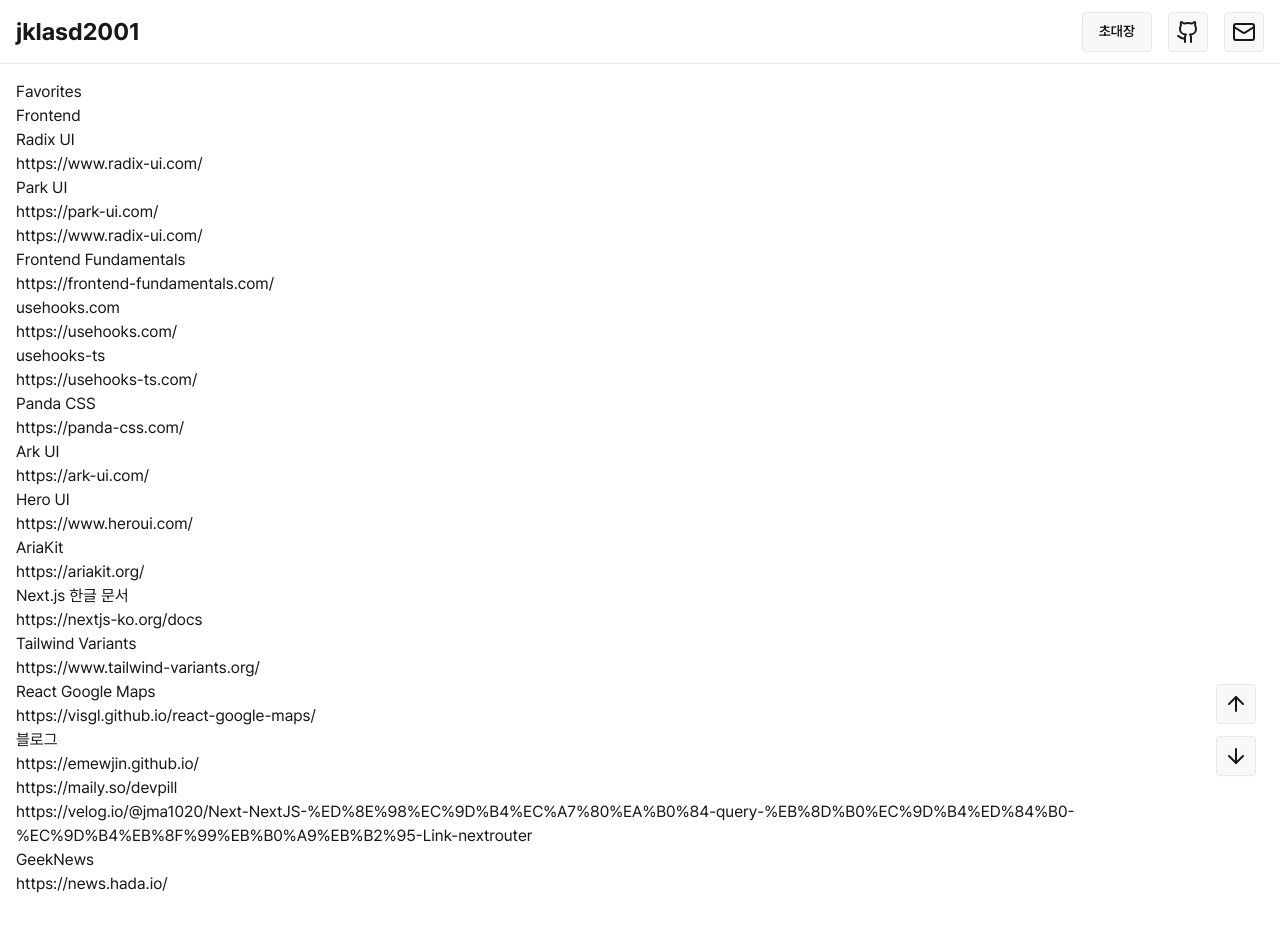
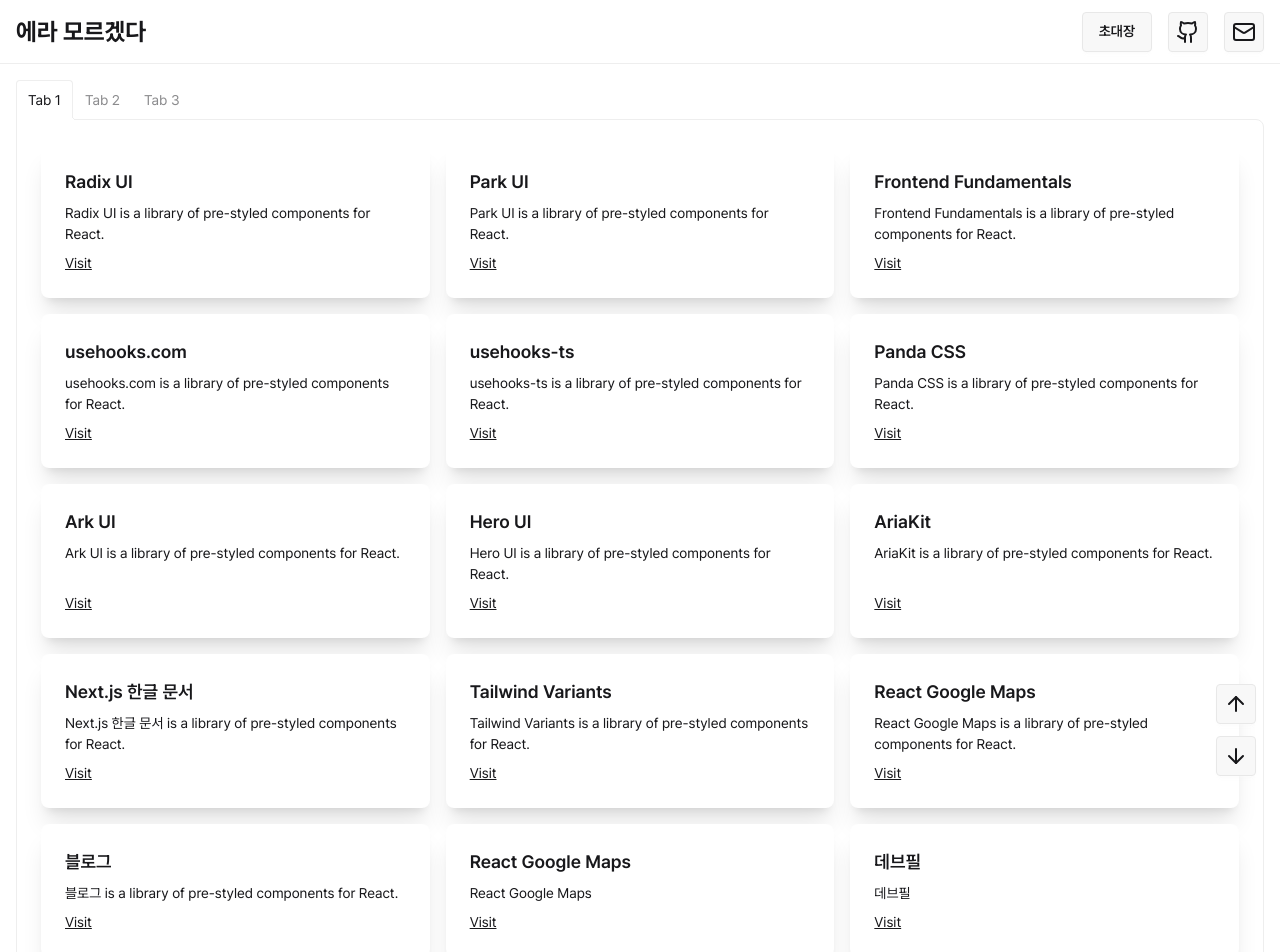
Before and after one commit to jklasd2001/small-to-big, a SvelteKit app: page /favorites in a window 1280 px wide. Shown: the top 952 px of the page. Before the commit the page ends 912 px from the top, so only its background shows below. Built offline with nearby package versions, Linux system fonts and the light colour scheme.

Commit message:
feat: FavoriteCard 컴포넌트 추가

```diff
--- a/src/components/app-shell/index.svelte
+++ b/src/components/app-shell/index.svelte
@@ -4,11 +4,13 @@
   let { children } = $props()
 </script>
 
-<header class="border-b-base-300 fixed top-0 left-0 h-16 w-screen border-b">
+<header
+  class="border-b-base-300 bg-base-100 fixed top-0 left-0 z-50 h-16 w-full border-b select-none"
+>
   <div
     class="mx-auto flex h-full max-w-7xl items-center justify-between gap-4 px-4"
   >
-    <a role="button" href="/" class="text-2xl font-bold">jklasd2001</a>
+    <a role="button" href="/" class="text-2xl font-bold">에라 모르겠다</a>
 
     <div class="flex items-center gap-4">
       <a role="button" href="/invitation-card" class="btn">초대장</a>
--- a/src/routes/(app)/+page.svelte
+++ b/src/routes/(app)/+page.svelte
@@ -3,10 +3,6 @@
 
   const { data } = $props()
 </script>
-
-<svelte:head>
-  <title>YS1991.DEV</title>
-</svelte:head>
 
 <div class="mx-auto max-w-7xl px-4">
   <div class="grid grid-cols-4 gap-4 sm:grid-cols-3">
--- a/src/routes/(app)/favorites/+page.svelte
+++ b/src/routes/(app)/favorites/+page.svelte
@@ -1,58 +1,178 @@
 <script lang="ts">
+  import FavoriteCard from './favorite-card.svelte'
+
+  const state = $state<number>(0)
 </script>
 
-<div>
-  <h1>Favorites</h1>
+<div class="container mx-auto">
+  <div class="tabs tabs-lift">
+    <input
+      type="radio"
+      name="my_tabs_3"
+      class="tab"
+      aria-label="Tab 1"
+      checked={state === 0}
+    />
+    <div class="tab-content bg-base-100 border-base-300 p-6">
+      <div class="grid grid-cols-1 gap-4 md:grid-cols-2 lg:grid-cols-3">
+        <FavoriteCard
+          title="Radix UI"
+          description="Radix UI is a library of pre-styled components for React."
+          tag={['React', 'UI', 'Components']}
+          link="https://www.radix-ui.com/"
+        />
 
-  <div>Frontend</div>
+        <FavoriteCard
+          title="Park UI"
+          description="Park UI is a library of pre-styled components for React."
+          tag={['React', 'UI', 'Components']}
+          link="https://park-ui.com/"
+        />
 
-  <div>Radix UI</div>
-  <div>https://www.radix-ui.com/</div>
+        <FavoriteCard
+          title="Frontend Fundamentals"
+          description="Frontend Fundamentals is a library of pre-styled components for React."
+          tag={['React', 'UI', 'Components']}
+          link="https://frontend-fundamentals.com/"
+        />
 
-  <div>Park UI</div>
-  <div>https://park-ui.com/</div>
+        <FavoriteCard
+          title="usehooks.com"
+          description="usehooks.com is a library of pre-styled components for React."
+          tag={['React', 'UI', 'Components']}
+          link="https://usehooks.com/"
+        />
 
-  <div>https://www.radix-ui.com/</div>
+        <FavoriteCard
+          title="usehooks-ts"
+          description="usehooks-ts is a library of pre-styled components for React."
+          tag={['React', 'UI', 'Components']}
+          link="https://usehooks-ts.com/"
+        />
 
-  <div>Frontend Fundamentals</div>
-  <div>https://frontend-fundamentals.com/</div>
+        <FavoriteCard
+          title="Panda CSS"
+          description="Panda CSS is a library of pre-styled components for React."
+          tag={['React', 'UI', 'Components']}
+          link="https://panda-css.com/"
+        />
 
-  <div>usehooks.com</div>
-  <div>https://usehooks.com/</div>
+        <FavoriteCard
+          title="Ark UI"
+          description="Ark UI is a library of pre-styled components for React."
+          tag={['React', 'UI', 'Components']}
+          link="https://ark-ui.com/"
+        />
 
-  <div>usehooks-ts</div>
-  <div>https://usehooks-ts.com/</div>
+        <FavoriteCard
+          title="Hero UI"
+          description="Hero UI is a library of pre-styled components for React."
+          tag={['React', 'UI', 'Components']}
+          link="https://www.heroui.com/"
+        />
 
-  <div>Panda CSS</div>
-  <div>https://panda-css.com/</div>
+        <FavoriteCard
+          title="AriaKit"
+          description="AriaKit is a library of pre-styled components for React."
+          tag={['React', 'UI', 'Components']}
+          link="https://ariakit.org/"
+        />
 
-  <div>Ark UI</div>
-  <div>https://ark-ui.com/</div>
+        <FavoriteCard
+          title="Next.js 한글 문서"
+          description="Next.js 한글 문서 is a library of pre-styled components for React."
+          tag={['React', 'UI', 'Components']}
+          link="https://nextjs-ko.org/docs"
+        />
 
-  <div>Hero UI</div>
-  <div>https://www.heroui.com/</div>
+        <FavoriteCard
+          title="Tailwind Variants"
+          description="Tailwind Variants is a library of pre-styled components for React."
+          tag={['React', 'UI', 'Components']}
+          link="https://www.tailwind-variants.org/"
+        />
 
-  <div>AriaKit</div>
-  <div>https://ariakit.org/</div>
+        <FavoriteCard
+          title="React Google Maps"
+          description="React Google Maps is a library of pre-styled components for React."
+          tag={['React', 'UI', 'Components']}
+          link="https://visgl.github.io/react-google-maps/"
+        />
 
-  <div>Next.js 한글 문서</div>
-  <div>https://nextjs-ko.org/docs</div>
+        <FavoriteCard
+          title="블로그"
+          description="블로그 is a library of pre-styled components for React."
+          tag={['React', 'UI', 'Components']}
+          link="https://emewjin.github.io/"
+        />
 
-  <div>Tailwind Variants</div>
-  <div>https://www.tailwind-variants.org/</div>
+        <FavoriteCard
+          title="React Google Maps"
+          description="React Google Maps"
+          tag={['React', 'UI', 'Components']}
+          link="https://visgl.github.io/react-google-maps/"
+        />
 
-  <div>React Google Maps</div>
-  <div>https://visgl.github.io/react-google-maps/</div>
+        <FavoriteCard
+          title="데브필"
+          description="데브필"
+          tag={['React', 'UI', 'Components']}
+          link="https://maily.so/devpill"
+        />
 
-  <div>블로그</div>
+        <FavoriteCard
+          title="React Google Maps"
+          description="React Google Maps"
+          tag={['React', 'UI', 'Components']}
+          link="https://visgl.github.io/react-google-maps/"
+        />
 
-  <div>https://emewjin.github.io/</div>
-  <div>https://maily.so/devpill</div>
+        <FavoriteCard
+          title="NextJS 페이지간 query 데이터 이동방법 Link nextrouter"
+          description="NextJS 페이지간 query 데이터 이동방법 Link nextrouter"
+          tag={['React', 'UI', 'Components']}
+          link="https://velog.io/@jma1020/Next-NextJS-%ED%8E%98%EC%9D%B4%EC%A7%80%EA%B0%84-query-%EB%8D%B0%EC%9D%B4%ED%84%B0-%EC%9D%B4%EB%8F%99%EB%B0%A9%EB%B2%95-Link-nextrouter"
+        />
 
-  <div>
-    https://velog.io/@jma1020/Next-NextJS-%ED%8E%98%EC%9D%B4%EC%A7%80%EA%B0%84-query-%EB%8D%B0%EC%9D%B4%ED%84%B0-%EC%9D%B4%EB%8F%99%EB%B0%A9%EB%B2%95-Link-nextrouter
+        <FavoriteCard
+          title="GeekNews"
+          description="GeekNews"
+          tag={['React', 'UI', 'Components']}
+          link="https://news.hada.io/"
+        />
+
+        <FavoriteCard
+          title="React 컴포넌트 라이브러리 소개"
+          description="React 컴포넌트 라이브러리 소개"
+          tag={['React', 'UI', 'Components']}
+          link="https://www.youtube.com/watch?v=oqUgcxwrnSY"
+        />
+
+        <FavoriteCard
+          title="Heropy"
+          description="Heropy"
+          tag={['React', 'UI', 'Components']}
+          link="https://www.heropy.dev/"
+        />
+      </div>
+    </div>
+
+    <input
+      type="radio"
+      name="my_tabs_3"
+      class="tab"
+      aria-label="Tab 2"
+      checked={state == 1}
+    />
+    <div class="tab-content bg-base-100 border-base-300 p-6">Tab content 2</div>
+
+    <input
+      type="radio"
+      name="my_tabs_3"
+      class="tab"
+      aria-label="Tab 3"
+      checked={state === 2}
+    />
+    <div class="tab-content bg-base-100 border-base-300 p-6">Tab content 3</div>
   </div>
-
-  <div>GeekNews</div>
-  <div>https://news.hada.io/</div>
 </div>
--- /dev/null
+++ b/src/routes/(app)/favorites/favorite-card.svelte
@@ -0,0 +1,22 @@
+<script lang="ts">
+  interface FavoriteCardProps {
+    title: string
+    description: string
+    tag: string[]
+    link: string
+  }
+
+  let { title, description, tag, link }: FavoriteCardProps = $props()
+</script>
+
+<div class="card card-compact bg-base-100 shadow-xl">
+  <div class="card-body">
+    <h2 class="card-title">{title}</h2>
+    <p>{description}</p>
+    <div class="card-actions">
+      <a href={link} class="link" target="_blank" rel="noopener noreferrer">
+        Visit
+      </a>
+    </div>
+  </div>
+</div>
--- a/src/routes/+layout.svelte
+++ b/src/routes/+layout.svelte
@@ -4,4 +4,8 @@
   const { children } = $props()
 </script>
 
+<svelte:head>
+  <title>에라 모르겠다</title>
+</svelte:head>
+
 {@render children()}
```
